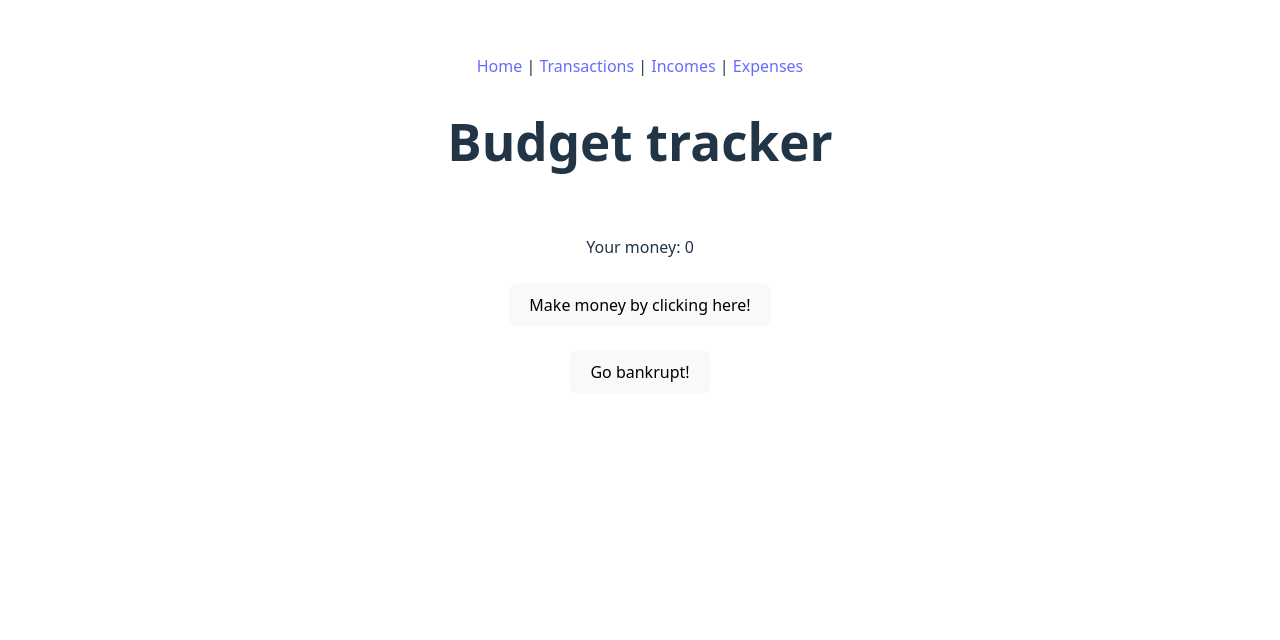
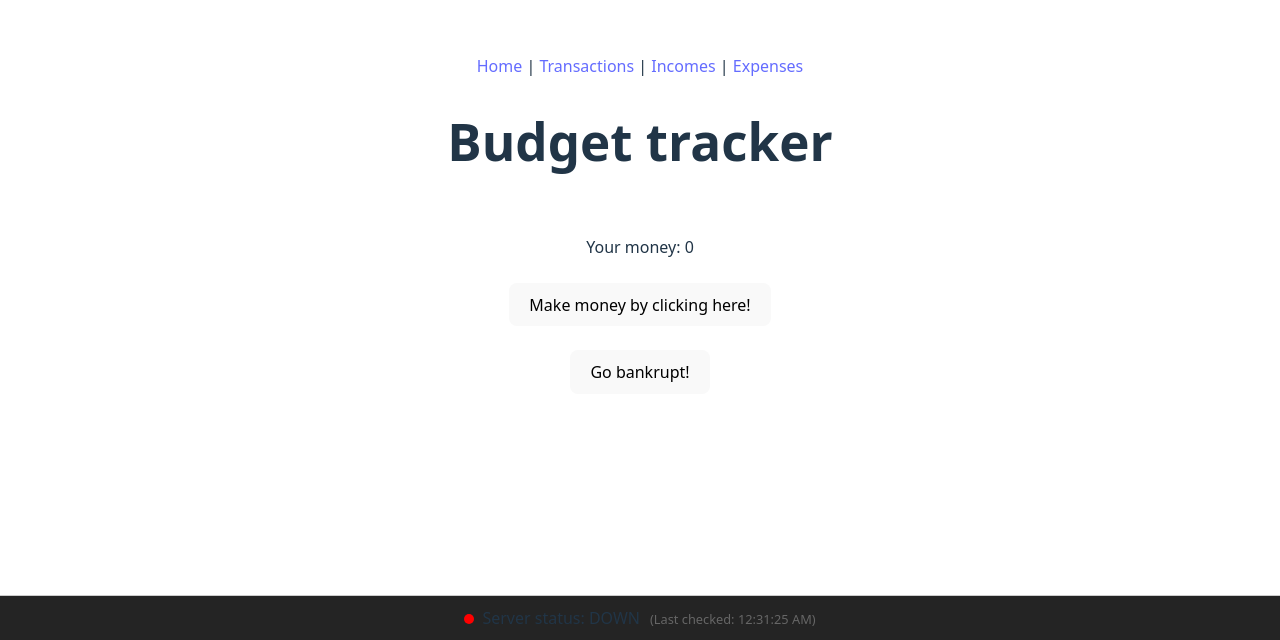
Before and after one commit to MForystek/budget-tracker-frontend, a React (Vite) app: page / in a window 1280 px wide. Shown: the part 160-800 px from the top of the page. Built offline with nearby package versions, Linux system fonts and the light colour scheme; no server answers.

Commit message:
Added health check for backend in footer

```diff
--- a/src/App.tsx
+++ b/src/App.tsx
@@ -5,6 +5,7 @@ import { TransactionsPage, IncomesPage, ExpensesPage } from './components/transa
 
 import './App.css';
 import TransactionsAdding from './components/transactions/transactionsAdding';
+import Footer from "./components/footer.tsx";
 
 export default function App() {
     return (
@@ -20,6 +21,8 @@ export default function App() {
                 <Route path="/incomes" element={<IncomesPage />} />
                 <Route path="/expenses" element={<ExpensesPage />} />
             </Routes>
+
+            <Footer />
         </Router>
     );
 }
--- /dev/null
+++ b/src/components/footer.tsx
@@ -0,0 +1,54 @@
+import useHealthCheck from "../hooks/useHealthCheck.ts";
+
+export default function Footer() {
+    const { isHealthy, lastChecked } = useHealthCheck(10);
+
+    const getStatusDisplay = () => {
+        if (isHealthy === null) {
+            return {
+                color: "gray",
+                text: "Checking...",
+            };
+        }
+        if (isHealthy) {
+            return {
+                color: "green",
+                text: "UP",
+            };
+        }
+        return {
+            color: "red",
+            text: "DOWN",
+        };
+    };
+
+    const status = getStatusDisplay();
+
+    return (
+        <footer style={{
+            position: "fixed",
+            bottom: 0,
+            left: 0,
+            right: 0,
+            padding: "10px",
+            backgroundColor: "#242424",
+            borderTop: "1px solid #ccc",
+            textAlign: "center",
+        }}>
+            <span style={{
+                display: "inline-block",
+                width: "10px",
+                height: "10px",
+                borderRadius: "50%",
+                backgroundColor: status.color,
+                marginRight: "8px"
+            }}></span>
+            Server status: {status.text}
+            {lastChecked && (
+                <span style={{ marginLeft: "10px", fontSize: "0.8em", color: "#666" }}>
+                    (Last checked: {lastChecked.toLocaleTimeString()})
+                </span>
+            )}
+        </footer>
+    );
+}
--- a/src/hooks/useCategories.ts
+++ b/src/hooks/useCategories.ts
@@ -7,14 +7,16 @@ export default function useCategories(type: CategoryType) {
     const [loading, setLoading] = useState<boolean>(true);
 
     useEffect(() => {
-        api.get<Category[]>(`/categories?type=${type}`)
-            .then(res => {
-                setCategories(res.data);
+        const fetchCategories = async () => {
+            try {
+                const response = await api.get<Category[]>(`/categories?type=${type}`);
+                setCategories(response.data);
                 setLoading(false);
-            })
-            .catch(err => {
-                console.error(err);
-            })
+            } catch (error) {
+                console.error(error);
+            }
+        };
+        fetchCategories();
     }, [type]);
 
     return { categories, loading };
--- /dev/null
+++ b/src/hooks/useHealthCheck.ts
@@ -0,0 +1,29 @@
+import {useEffect, useState} from "react";
+import {actuatorApi} from "../services/api.ts";
+
+export default function useHealthCheck(intervalSeconds: number) {
+    const [isHealthy, setIsHealthy] = useState<boolean | null>(null);
+    const [lastChecked, setLastChecked] = useState<Date | null>(null);
+
+    useEffect(() => {
+        const checkHealth = async () => {
+            try {
+                const response = await actuatorApi.get("/health")
+                setIsHealthy(response.status === 200);
+            } catch (error) {
+                console.log("Health check failed: ", error);
+                setIsHealthy(false);
+            } finally {
+                setLastChecked(new Date());
+            }
+        };
+        checkHealth();
+
+        const interval = setInterval(checkHealth, intervalSeconds * 1000);
+
+        // Stop checking when component unmounts
+        return () => clearInterval(interval);
+    }, [intervalSeconds]);
+
+    return { isHealthy, lastChecked };
+}
--- a/src/hooks/useTransactions.ts
+++ b/src/hooks/useTransactions.ts
@@ -9,15 +9,17 @@ export default function useTransactions(type?: CategoryType) {
     const [loadingMessage, setLoadingMessage] = useState<string>("Loading...");
 
     useEffect(() => {
-        api.get<Transaction[]>("/transactions", { params: type ? { type } : {} })
-            .then(res => {
-                setTransactions(res.data);
+        const fetchTransactions = async () => {
+            try {
+                const response = await api.get<Transaction[]>("/transactions", {params: type ? {type} : {}});
+                setTransactions(response.data);
                 setLoading(false);
-            })
-            .catch(err => {
-                console.error(err);
-                setLoadingMessage("Failed to fetch transactions.")
-            })
+            } catch (error) {
+                console.error(error);
+                setLoadingMessage("Failed to fetch transactions.");
+            }
+        }
+        fetchTransactions();
     }, [type]);
 
     return { transactions, loading, loadingMessage };
--- a/src/services/api.ts
+++ b/src/services/api.ts
@@ -1,7 +1,13 @@
 import axios from "axios"
 
+const BACKEND_URL = "http://192.168.0.184:8080";
+
 const api = axios.create({
-    baseURL: "http://192.168.0.184:8080/api",
+    baseURL: BACKEND_URL + "/api",
+});
+
+export const actuatorApi = axios.create({
+    baseURL: BACKEND_URL + "/actuator",
 });
 
 export default api;
```
Also changed, not shown: src/hooks/useAddTransaction.ts (renamed from src/hooks/useAddTransactions.ts), src/hooks/useDeleteTransaction.ts (added). Lines whose indentation alone changed are shown as unchanged.
